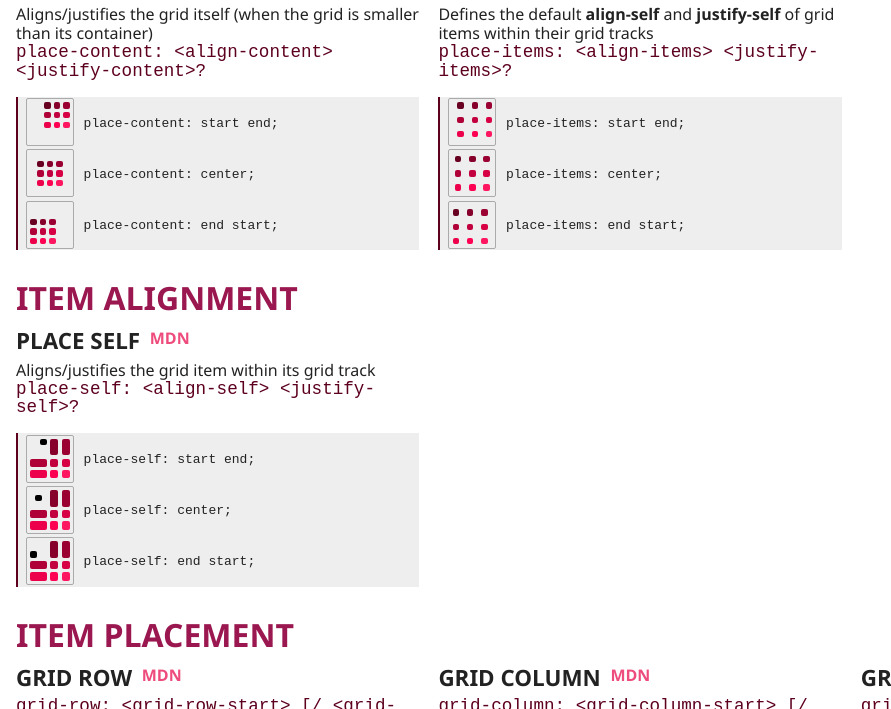
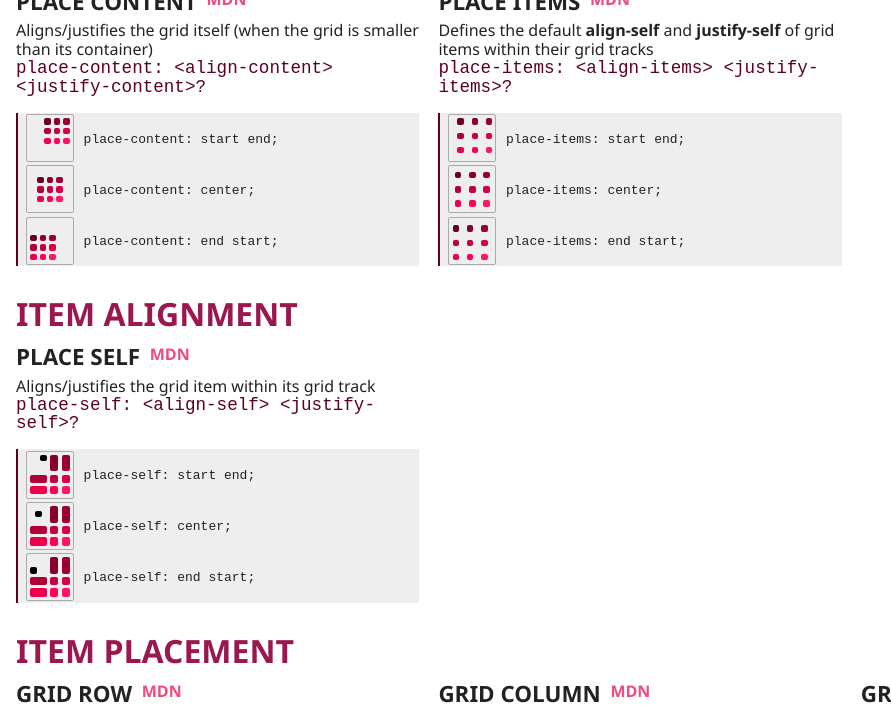
Before and after one commit to ajosedev/grid-cheatsheet, a Gatsby site: page / in a window 1280 px wide. Shown: the part 436-1145 px from the top of the page, without its empty margins (0-891 px from the left). Built offline with nearby package versions, Linux system fonts and the light colour scheme; Gatsby itself is replaced by a stand-in of ours.

Commit message:
Small margin tweaks

```diff
--- a/src/index.css
+++ b/src/index.css
@@ -55,8 +55,11 @@ html {
 *, *:before, *:after {
   box-sizing: inherit;
 }
+body {
+	padding: 1rem;
+}
 main {
-	padding: 1rem;
+	margin-top: 1rem;
 }
 code {
 	font-family: monospace;
```
